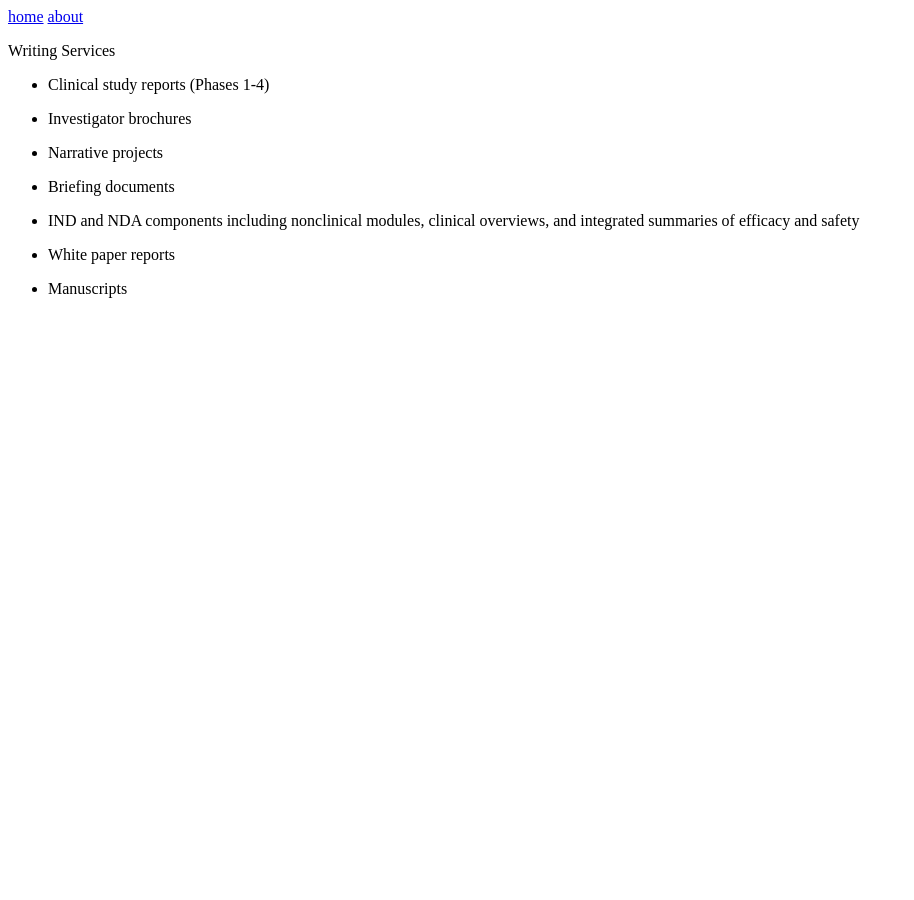
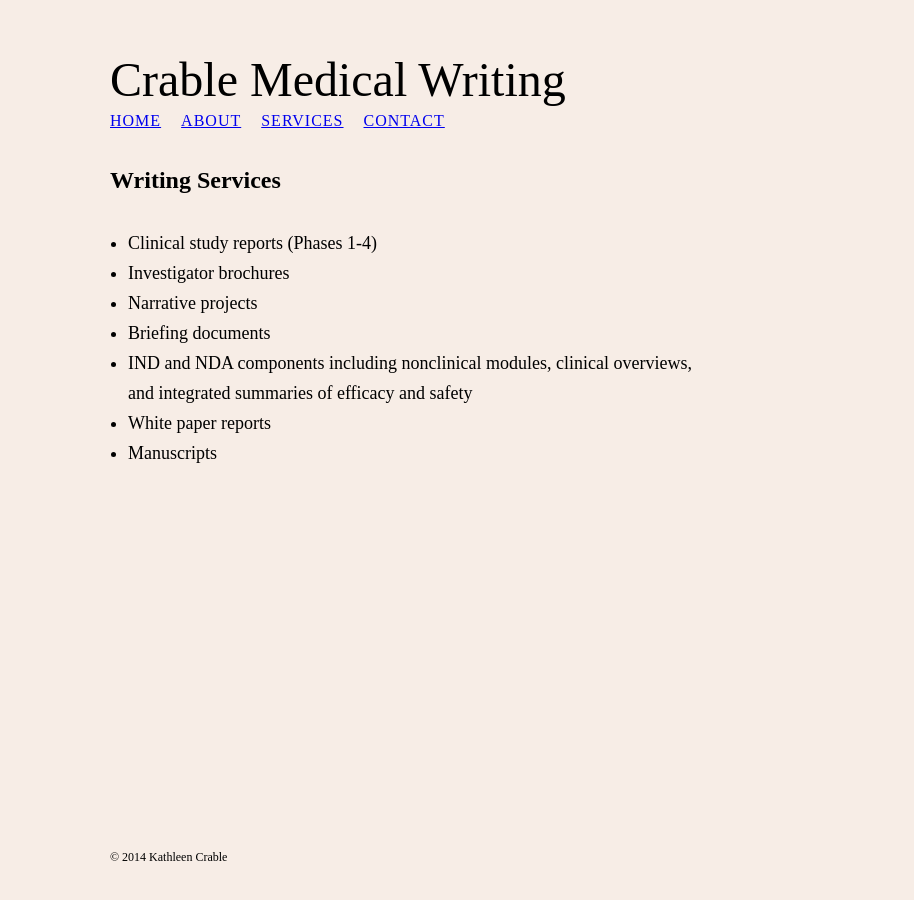
Before and after one commit to diurnalist/crablemedicalwriting.com, a Jekyll site: the page built from services.md, in a window 1280 px wide. Shown: the whole page, without its empty margins (0-914 px from the left). Built offline with Jekyll 4.4.1, drawn with Linux system fonts in a browser that asks for light colours; Markdown is read by kramdown in place of the engine named in the settings.

Commit message:
Bare bones styling

```diff
--- a/_layouts/default.html
+++ b/_layouts/default.html
@@ -38,19 +38,21 @@
 
 <div id="main">
 
-  <div id="sidebar">
-  </div>
-
-  <header class="indent">
-      <nav>
-        <a href="/">home</a>
-        <a class="page" href="/about.html">about</a>
+  <header class="header">
+      <h1 class="top-heading">Crable Medical Writing</h1>
+      <nav class="top-nav">
+        <a class="top-nav-item" href="/">home</a>
+        <a class="top-nav-item" href="/about.html">about</a>
+        <a class="top-nav-item" href="/services.html">services</a>
+        <a class="top-nav-item" href="/contact.html">contact</a>
       </nav>
   </header>
 
-  {{ content }}
+  <article class="main-content">
+    {{ content }}
+  </article>
 
-  <footer class="indent"></footer>
+  <footer class="footer">&copy; 2014 Kathleen Crable</footer>
 
 </div>
 
--- /dev/null
+++ b/css/screen.css
@@ -0,0 +1,87 @@
+/* Eric Meyer's Reset CSS v2.0 - http://cssreset.com */
+html,body,div,span,applet,object,iframe,h1,h2,h3,h4,h5,h6,p,blockquote,pre,a,abbr,acronym,address,big,cite,code,del,dfn,em,img,ins,kbd,q,s,samp,small,strike,strong,sub,sup,tt,var,b,u,i,center,dl,dt,dd,ol,ul,li,fieldset,form,label,legend,table,caption,tbody,tfoot,thead,tr,th,td,article,aside,canvas,details,embed,figure,figcaption,footer,header,hgroup,menu,nav,output,ruby,section,summary,time,mark,audio,video{border:0;font-size:100%;font:inherit;vertical-align:baseline;margin:0;padding:0}article,aside,details,figcaption,figure,footer,header,hgroup,menu,nav,section{display:block}body{line-height:1}ol,ul{list-style:none}blockquote,q{quotes:none}blockquote:before,blockquote:after,q:before,q:after{content:none}table{border-collapse:collapse;border-spacing:0}
+
+html, body {
+  height: 100%;
+  background-color: #F7EDE6;
+}
+
+/**
+ * Structure
+ */
+
+#main {
+  min-height: 100%;
+  width: 1060px;
+  margin: 0 auto;
+  position: relative;
+}
+
+/**
+ * Header
+ */
+
+.header {
+  padding-top: 50px;
+}
+
+.top-heading {
+  font: 48px/60px serif;
+}
+
+/**
+ * Navigation
+ */
+
+.top-nav {
+  margin-top: 0;
+}
+
+.top-nav-item {
+  display: inline-block;
+  padding: 3px;
+  margin-right: 10px;
+  text-transform: uppercase;
+  letter-spacing: 1px;
+}
+
+.top-nav-item:first-child {
+  padding-left: 0;
+}
+
+/**
+ * Content
+ */
+
+.main-content {
+  margin-top: 30px;
+  padding-bottom: 200px;
+  font: 18px/30px serif;
+}
+
+.main-content > p {
+  margin-top: 30px;
+  max-width: 600px;
+}
+
+.main-content > h3 {
+  font: bold 24px/36px serif;
+  margin-top: 30px;
+}
+
+.main-content > ul {
+  list-style: disc;
+  margin: 30px 0 0 18px;
+  max-width: 582px;
+}
+
+/**
+ * Footer
+ */
+
+.footer {
+  position: absolute;
+  bottom: 20px;
+  height: 30px;
+  font: 12px/14px serif;
+}
--- a/services.md
+++ b/services.md
@@ -2,7 +2,7 @@
 layout: default
 ---
 
-Writing Services
+### Writing Services
 
 - Clinical study reports (Phases 1-4)
 
```
Also changed, not shown: about.md (+1 -1 lines).
